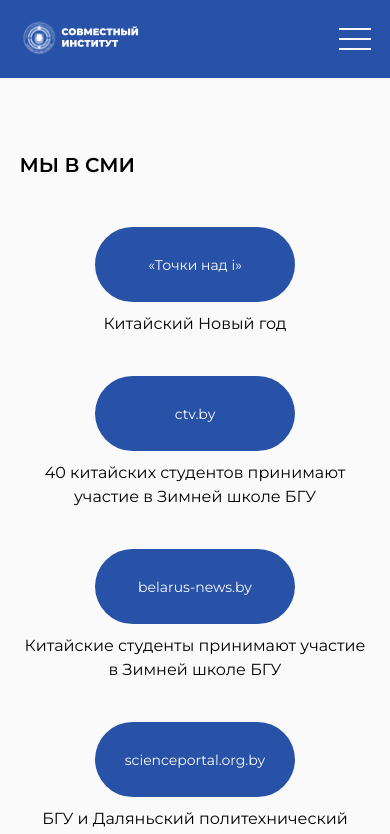
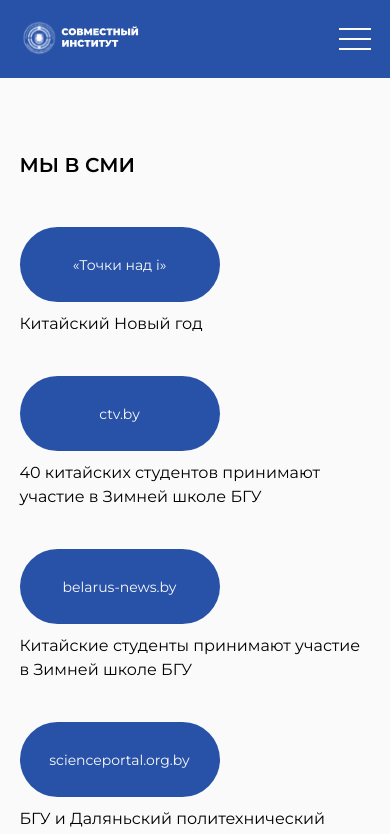
Before and after one commit to nyvrae/university_site, a Next.js app: page /we-in-the-media in a window 390 px wide. Shown: the top 834 px of the page. Built offline with nearby package versions, Linux system fonts and the light colour scheme.

Commit message:
Spell mistakes in words

```diff
--- a/src/app/we-in-the-media/components/Main.tsx
+++ b/src/app/we-in-the-media/components/Main.tsx
@@ -15,13 +15,13 @@ const Main = () => {
                         {
                             mediaData.map((item, index) => {
                                 return (
-                                    <div key={index} className="we-in-the-media__item flex max-md:flex-col max-md:gap-[10px] items-center gap-[30px]">
+                                    <div key={index} className="we-in-the-media__item flex md:items-center max-md:flex-col max-md:gap-[10px] gap-[30px]">
                                         <div className="bg-blue min-w-[200px] w-[200px] h-[75px] rounded-full block text-white flex-center">
                                             <p className="text-sm">
                                                 {item.mediaName}
                                             </p>
                                         </div>
-                                        <div className="wwtext hover:text-red max-md:text-center">
+                                        <div className="wwtext hover:text-red max-md:text-left">
                                             <Link href={item.link}>
                                                 {item.theme}
                                             </Link>
--- a/src/data/schedule/scheduleText.ts
+++ b/src/data/schedule/scheduleText.ts
@@ -1,6 +1,6 @@
 export const scheduleText = {
   headline: 'ГРАФИК УЧЕБНОГО ПРОЦЕССА',
-  application: 'Приложение 1 к приказу от 14.07.2023 № 843-ПС',
+  application: 'График образовательного процесса',
   headline2: 'ГРАФИК ЗАСЕЛЕНИЯ В ОБЩЕЖИТИЕ',
   tip: 'Появится ближе к августу 2025 года',
 };
```
